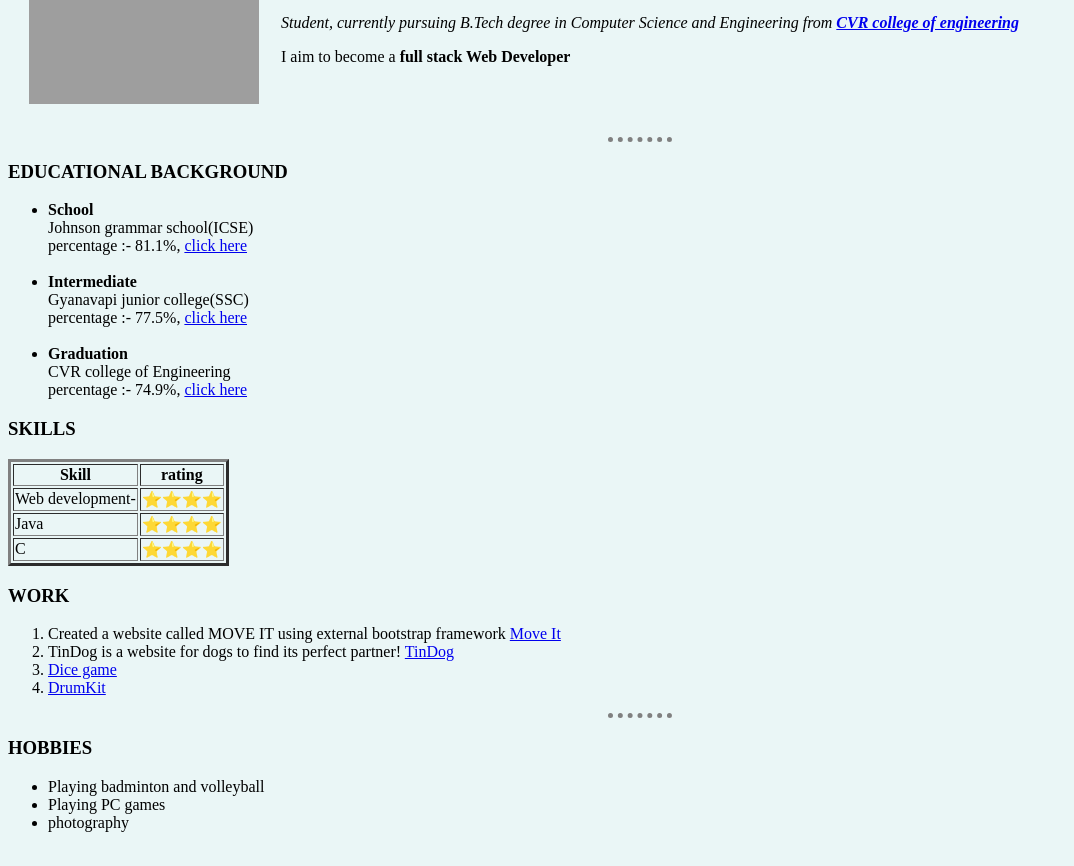
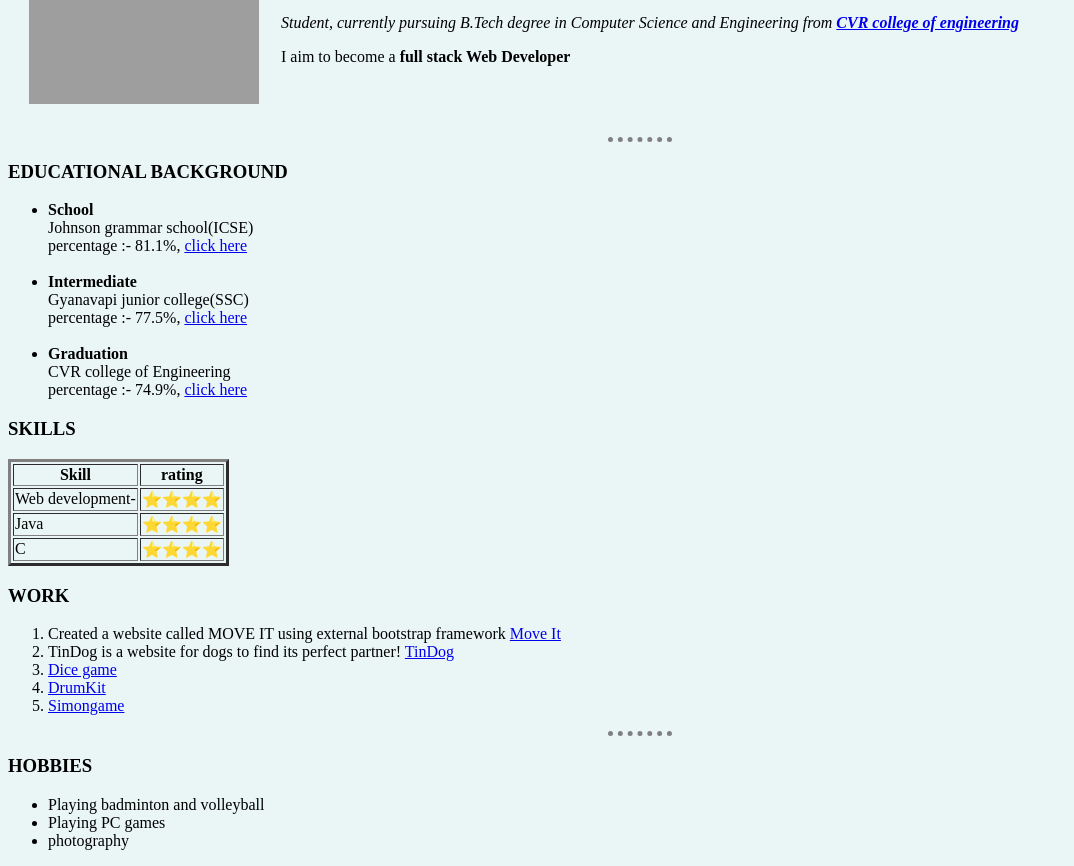
Before and after one commit to varunteja01/cv-CSSBasic-section-4, a plain HTML site: page index.html in a window 1280 px wide. Shown: the part 155-1021 px from the top of the page, without its empty margins (0-1074 px from the left). Drawn offline with Linux system fonts and the light colour scheme; grey boxes are pictures that could not be loaded.

Commit message:
Update index.html

```diff
--- a/index.html
+++ b/index.html
@@ -92,6 +92,7 @@
         <li>TinDog is a website for dogs to find its perfect partner! <a href="https://varunteja01.github.io/TinDog/">TinDog</a></li>
         <li><a href="https://varunteja01.github.io/DiceGame/">Dice game</a></li>
         <li><a href="https://varunteja01.github.io/Drumkit/">DrumKit</a></li>
+        <li><a href="https://varunteja01.github.io/simongame/">Simongame</a></li>
     </ol>
 
     <hr>
```
